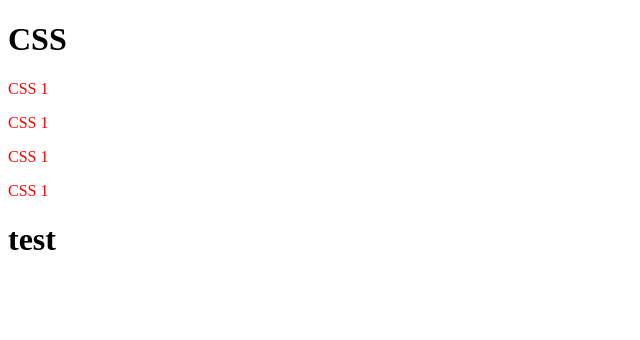
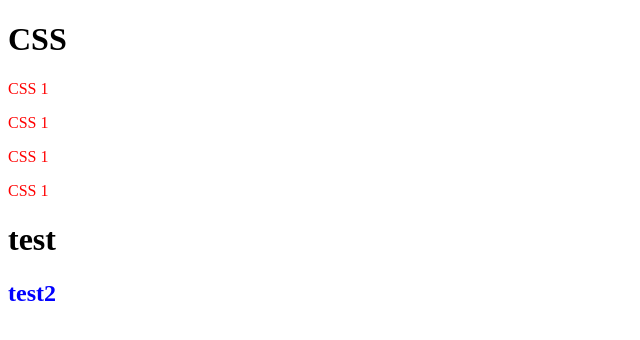
Before and after one commit to SSRLuca/1024-1, a plain HTML site: page index.html in a window 1280 px wide. Shown: the whole page, without its empty margins (0-640 px from the left). Drawn offline with Linux system fonts and the light colour scheme.

Commit message:
新增h2

```diff
--- a/index.html
+++ b/index.html
@@ -12,5 +12,6 @@
 <p>CSS 1</p>
 <p>CSS 1</p>
 <h1>test</h1>
+<h2>test2</h2>
 </body>
 </html>
--- a/style.css
+++ b/style.css
@@ -6,3 +6,7 @@
 {
     color: black;
 }
+h2
+{
+    color: blue;
+}
```
